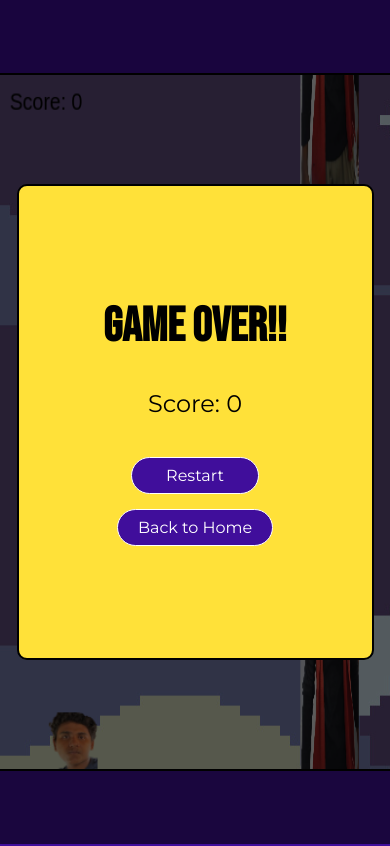
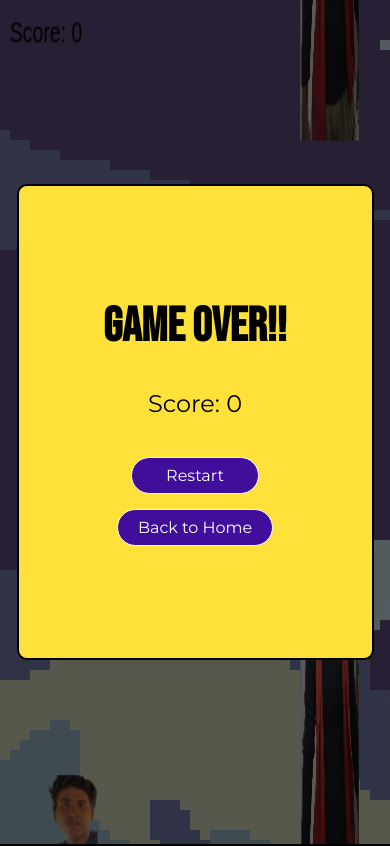
Before and after one commit to gamedevrayyan/-, a plain HTML site: page game.html in a window 390 px wide. Drawn offline with Linux system fonts and the light colour scheme.

Commit message:
Update style.css

```diff
--- a/style.css
+++ b/style.css
@@ -17,6 +17,13 @@ canvas {
   max-width: 400px;      /* keeps it reasonable on PC */
   height: auto;
   aspect-ratio: 9 / 16;
+}
+
+@media (max-width:500px) {
+  canvas{
+    width: 100%;
+    height: 100vh;
+  }
 }
 .menu-container{
     height: 100vh;
```
